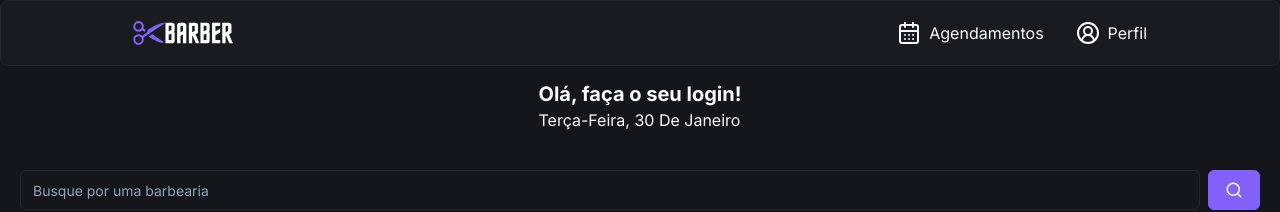
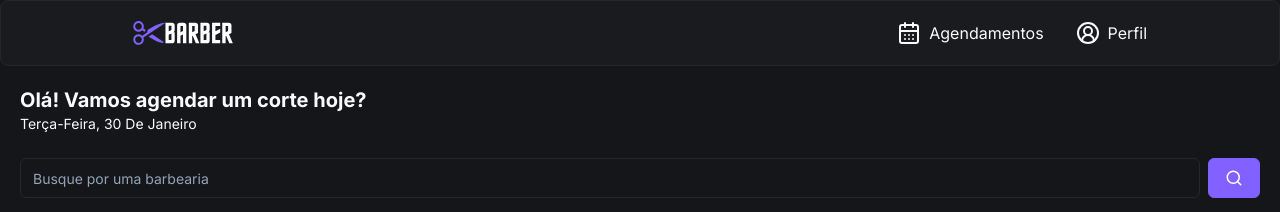
Before and after one commit to eullergomes/barber_store, a Next.js app: page / in a window 1280 px wide. Shown: the top 212 px of the page. Built offline with nearby package versions, Linux system fonts and the light colour scheme; no server answers; the database is empty.

Commit message:
feat: add user name to home page

```diff
--- a/app/(home)/page.tsx
+++ b/app/(home)/page.tsx
@@ -2,12 +2,13 @@
 import { db } from '../_lib/prisma';
 import BarbershopItem from './_components/barbershop-item';
 import { Barbershop } from '@prisma/client';
-import Main from '../_components/main';
 import { authOptions } from '../api/auth/[...nextauth]/route';
 import { getServerSession } from 'next-auth';
 import Search from './_components/search';
 import BookingItem from '../_components/booking-item';
 import { Key } from 'react';
+import { format } from 'date-fns';
+import { ptBR } from 'date-fns/locale';
 
 export default async function Home() {
   const session = await getServerSession(authOptions);
@@ -33,7 +34,16 @@
     <div>
       <Header />
 
-      <Main />
+      <div className="px-5 pt-5">
+        <h2 className="text-xl font-bold">
+          {session?.user ? `Olá, ${session.user.name?.split(" ")[0]}!` : "Olá! Vamos agendar um corte hoje?"}
+        </h2>
+        <p className="capitalize text-sm">
+          {format(new Date(), "EEEE',' dd 'de' MMMM", {
+            locale: ptBR,
+          })}
+        </p>
+      </div>
 
       <div className='px-5 mt-6'>
         <Search />
--- a/app/_components/main.tsx
+++ /dev/null
@@ -1,32 +0,0 @@
-"use client"
-
-import { useSession } from 'next-auth/react';
-import { format } from "date-fns"
-import { ptBR } from 'date-fns/locale';
-
-const Main = () => {
-  const { data } = useSession();
-
-  return (
-    //Está errado
-    <main className="h-20 flex items-center justify-center object-cover bg-secundary">
-        <div>
-          {data?.user ? (
-            <h2 className='text-xl font-bold'>{`Olá, ${data.user?.name}!`}</h2>
-          ) : (
-            <h2 className='text-xl font-bold'>Olá, faça o seu login!</h2>
-          )}
-          <p className="capitalize">
-            {format(new Date(), "EEEE',' dd 'de' MMMM", {
-            locale: ptBR,
-          })}
-          </p>
-        </div>
-
-    </main>
-  )
-
-};
-
-
-export default Main;
```
